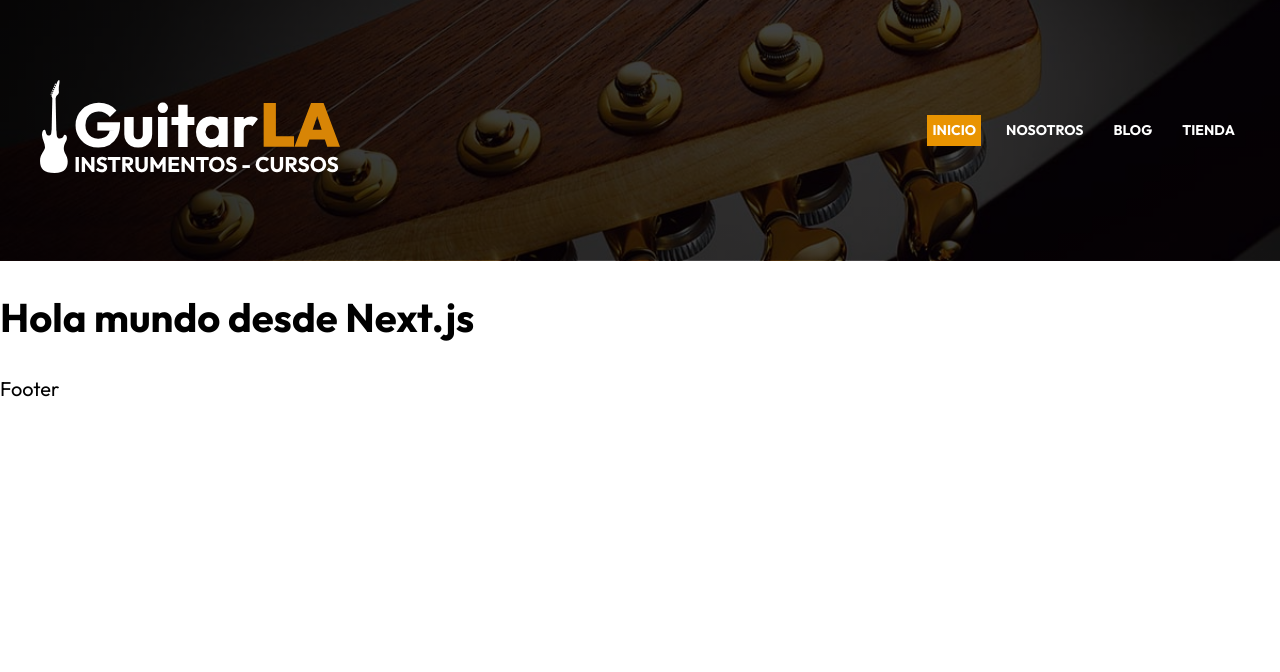
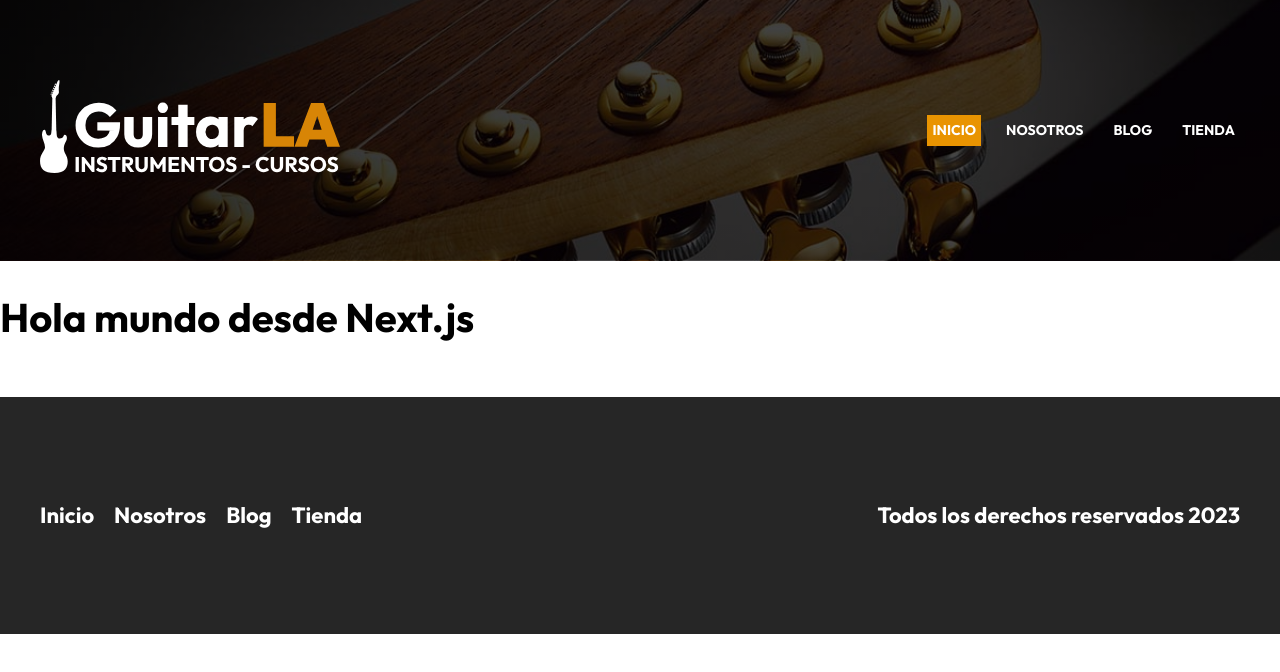
Before and after one commit to oscar-soto/GuitarLANext, a Next.js app: page / in a window 1280 px wide. Shown: the top 672 px of the page. Built offline with nearby package versions, Linux system fonts and the light colour scheme.

Commit message:
Fix: add styles to footer

```diff
--- a/components/footer.js
+++ b/components/footer.js
@@ -1,7 +1,23 @@
+import Link from 'next/link';
+import styles from '../styles/footer.module.css';
+
 const Footer = () => {
   return (
-    <div>Footer</div>
-  )
-}
+    <footer className={styles.footer}>
+      <div className={`container ${styles.content}`}>
+        <nav className={styles.navigation}>
+          <Link href="/">Inicio</Link>
+          <Link href="/nosotros">Nosotros</Link>
+          <Link href="/blog">Blog</Link>
+          <Link href="/tienda">Tienda</Link>
+        </nav>
+
+        <p className={styles.copyright}>
+          Todos los derechos reservados {new Date().getFullYear()}
+        </p>
+      </div>
+    </footer>
+  );
+};
 
 export default Footer;
--- /dev/null
+++ b/styles/footer.module.css
@@ -0,0 +1,32 @@
+.footer {
+  background-color: var(--black);
+  padding: 5rem 0;
+  margin-top: 5rem;
+}
+.navigation {
+  display: flex;
+  align-items: center;
+  flex-direction: column;
+  gap: 2rem;
+}
+.navigation a,
+.copyright {
+  color: var(--white);
+  font-size: 2.2rem;
+  text-decoration: none;
+  font-weight: 700;
+}
+
+.copyright {
+  text-align: center;
+}
+
+@media (min-width:768px) {
+  .content {
+    display: flex;
+    justify-content: space-between;
+  }
+  .navigation {
+    flex-direction: row;
+  }
+}
```
